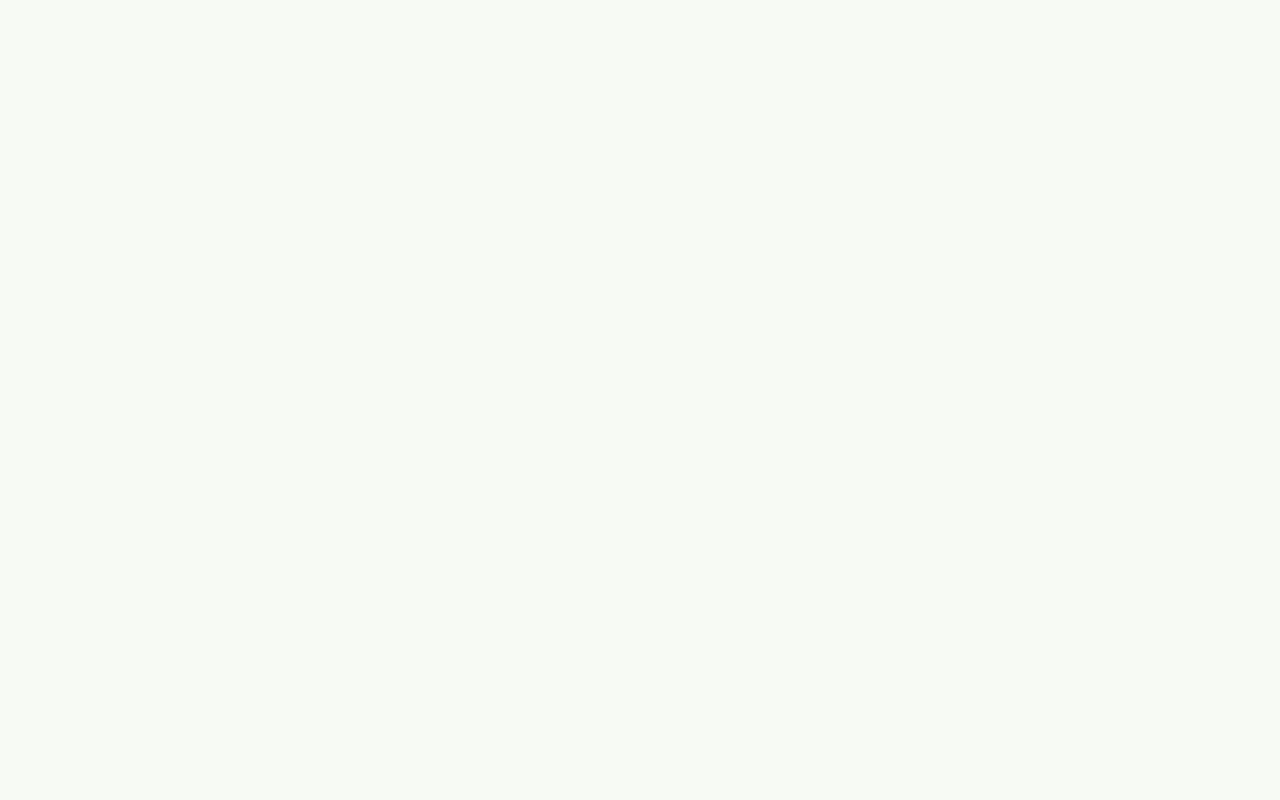
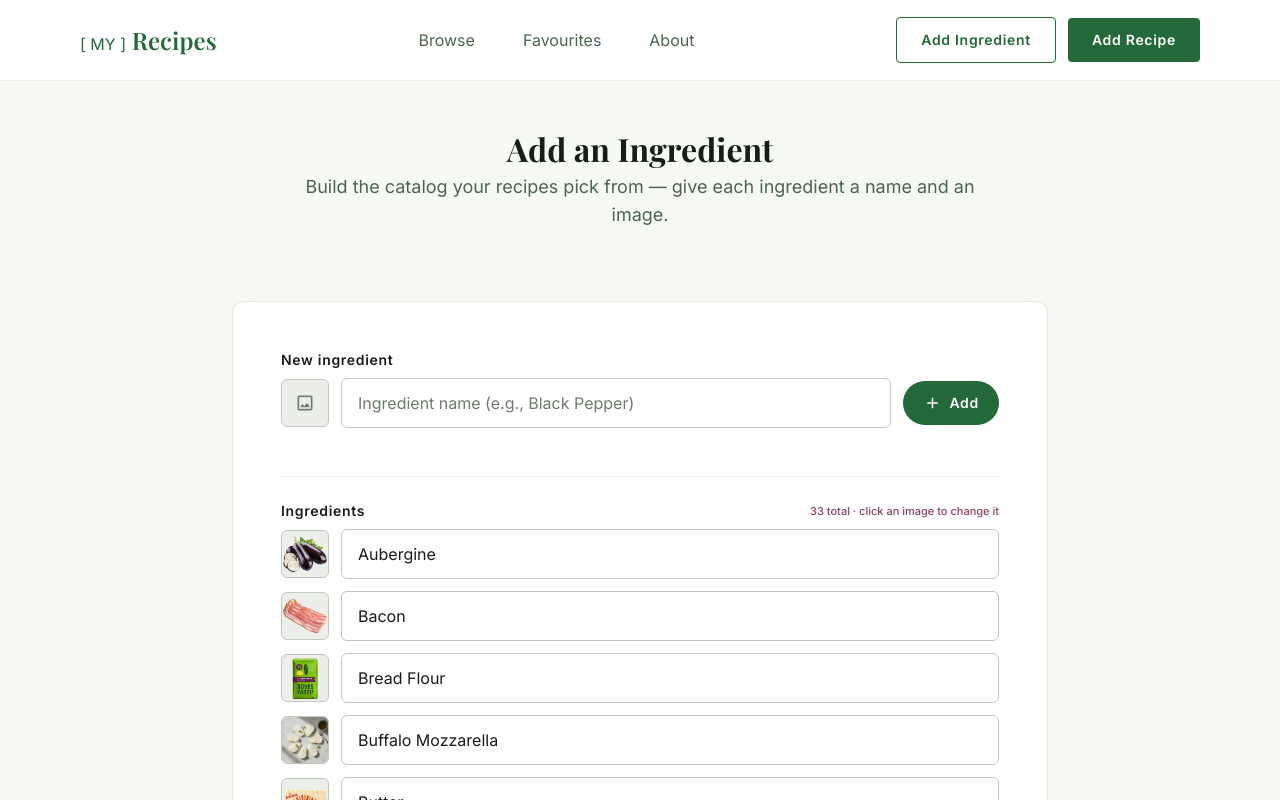
Before and after one commit to scottgemmell/my-recipes, a React (Vite) app: page /add-ingredient in a window 1280 px wide. Before the commit this address had no page. Shown: the top 800 px of the page. Built offline with nearby package versions, Linux system fonts and the light colour scheme.

Commit message:
Add ingredient management page
Add an "Add Ingredient" nav button and /add-ingredient page where you
can add catalog ingredients and edit each ingredient's name (inline) and
image (via a bundled-image picker modal). Extract a shared
IngredientImagePicker component and add a renameIngredient reducer.

```diff
--- a/src/App.tsx
+++ b/src/App.tsx
@@ -2,6 +2,7 @@ import { Routes, Route } from 'react-router-dom'
 import CollectionPage from './pages/CollectionPage'
 import RecipeDetailPage from './pages/RecipeDetailPage'
 import AddRecipePage from './pages/AddRecipePage'
+import AddIngredientPage from './pages/AddIngredientPage'
 import AboutPage from './pages/AboutPage'
 import FavouritesPage from './pages/FavouritesPage'
 import TagPage from './pages/TagPage'
@@ -13,6 +14,7 @@ export default function App() {
       <Route path="/recipe/:slug" element={<RecipeDetailPage />} />
       <Route path="/recipe/:slug/edit" element={<AddRecipePage />} />
       <Route path="/add" element={<AddRecipePage />} />
+      <Route path="/add-ingredient" element={<AddIngredientPage />} />
       <Route path="/about" element={<AboutPage />} />
       <Route path="/favourites" element={<FavouritesPage />} />
       <Route path="/tag/:tag" element={<TagPage />} />
--- /dev/null
+++ b/src/components/IngredientImagePicker.tsx
@@ -0,0 +1,62 @@
+import Icon from './Icon'
+import { INGREDIENT_IMAGES, resolveImageKey } from '../features/ingredients/imageRegistry'
+
+/** Small ingredient image preview (or a placeholder when none is set). */
+export function IngredientThumb({ imageKey, alt }: { imageKey?: string; alt: string }) {
+  const src = resolveImageKey(imageKey)
+  if (src) return <img src={src} alt={alt} className="w-full h-full object-cover" />
+  return (
+    <div className="w-full h-full flex items-center justify-center text-outline">
+      <Icon name="image" className="text-[20px]" />
+    </div>
+  )
+}
+
+/** Grid of the bundled images to choose from, plus a "no image" option. */
+export function ImagePickerPanel({
+  title,
+  onPick,
+  onClear,
+  onClose,
+}: {
+  title: string
+  onPick: (key: string) => void
+  onClear: () => void
+  onClose: () => void
+}) {
+  return (
+    <div className="border border-outline-variant rounded-lg p-sm bg-surface-container-low flex flex-col gap-sm">
+      <div className="flex items-center justify-between">
+        <span className="font-label-lg text-label-lg text-on-surface">{title}</span>
+        <button
+          type="button"
+          onClick={onClose}
+          className="text-secondary hover:text-on-surface"
+          aria-label="Close image picker"
+        >
+          <Icon name="close" className="text-[18px]" />
+        </button>
+      </div>
+      <div className="grid grid-cols-4 sm:grid-cols-6 gap-2 max-h-64 overflow-y-auto pr-1">
+        {INGREDIENT_IMAGES.map((img) => (
+          <button
+            key={img.key}
+            type="button"
+            onClick={() => onPick(img.key)}
+            title={img.key}
+            className="aspect-square rounded-md overflow-hidden border border-outline-variant hover:border-primary transition-colors"
+          >
+            <img src={img.src} alt={img.key} className="w-full h-full object-cover" />
+          </button>
+        ))}
+      </div>
+      <button
+        type="button"
+        onClick={onClear}
+        className="self-start font-label-sm text-label-sm text-secondary hover:text-error"
+      >
+        No image
+      </button>
+    </div>
+  )
+}
--- a/src/components/Navbar.tsx
+++ b/src/components/Navbar.tsx
@@ -49,7 +49,13 @@ export default function Navbar({ active = 'Browse' }: NavbarProps) {
         </div>
 
         {/* Actions */}
-        <div className="flex items-center gap-md">
+        <div className="flex items-center gap-sm">
+          <Link
+            to="/add-ingredient"
+            className="hidden md:block border border-primary text-primary px-md py-[12px] rounded font-label-lg text-label-lg cursor-pointer active:opacity-70 hover:bg-surface-container-low transition-all duration-200"
+          >
+            Add Ingredient
+          </Link>
           <Link
             to="/add"
             className="hidden md:block bg-primary text-on-primary px-md py-[12px] rounded font-label-lg text-label-lg cursor-pointer active:opacity-70 hover:brightness-110 transition-all duration-200"
--- a/src/features/ingredients/ingredientsSlice.ts
+++ b/src/features/ingredients/ingredientsSlice.ts
@@ -28,10 +28,16 @@ const ingredientsSlice = createSlice({
       const ing = state.items.find((i) => i.id === action.payload.id)
       if (ing) ing.imageKey = action.payload.imageKey
     },
+    /** Rename an ingredient (its id — and therefore recipe links — stays). */
+    renameIngredient(state, action: PayloadAction<{ id: string; name: string }>) {
+      const ing = state.items.find((i) => i.id === action.payload.id)
+      if (ing) ing.name = action.payload.name
+    },
   },
 })
 
-export const { addIngredient, setIngredientImage } = ingredientsSlice.actions
+export const { addIngredient, setIngredientImage, renameIngredient } =
+  ingredientsSlice.actions
 
 export default ingredientsSlice.reducer
 
--- /dev/null
+++ b/src/pages/AddIngredientPage.tsx
@@ -0,0 +1,156 @@
+import { useMemo, useState } from 'react'
+import Navbar from '../components/Navbar'
+import Footer from '../components/Footer'
+import Icon from '../components/Icon'
+import { IngredientThumb, ImagePickerPanel } from '../components/IngredientImagePicker'
+import { useAppDispatch, useAppSelector } from '../app/hooks'
+import {
+  addIngredient,
+  renameIngredient,
+  selectCatalog,
+  setIngredientImage,
+} from '../features/ingredients/ingredientsSlice'
+import { makeIngredientId } from '../features/ingredients/ingredientsData'
+
+const baseInput =
+  'w-full border rounded-md px-4 py-3 font-body text-body-md text-on-surface bg-surface-container-lowest placeholder:text-outline transition-colors focus:outline-none focus:ring-1 border-outline-variant focus:ring-primary focus:border-primary'
+
+type PickerTarget = { mode: 'new' } | { mode: 'edit'; id: string } | null
+
+export default function AddIngredientPage() {
+  const dispatch = useAppDispatch()
+  const catalog = useAppSelector(selectCatalog)
+
+  const [newName, setNewName] = useState('')
+  const [newImageKey, setNewImageKey] = useState<string | undefined>(undefined)
+  const [picker, setPicker] = useState<PickerTarget>(null)
+
+  // Stable order (by id) so renaming a row never makes it jump position.
+  const ordered = useMemo(() => [...catalog].sort((a, b) => a.id.localeCompare(b.id)), [catalog])
+
+  const addNew = () => {
+    const name = newName.trim()
+    if (!name) return
+    const id = makeIngredientId(name, catalog)
+    dispatch(addIngredient({ id, name, imageKey: newImageKey }))
+    setNewName('')
+    setNewImageKey(undefined)
+  }
+
+  return (
+    <div className="min-h-screen flex flex-col bg-surface">
+      <Navbar active="" />
+
+      <main className="flex-1 w-full max-w-4xl mx-auto px-margin-mobile md:px-margin-desktop py-lg flex flex-col gap-lg">
+        <div className="text-center max-w-2xl mx-auto mb-md">
+          <h1 className="font-display text-headline-lg-mobile md:text-headline-lg text-on-surface mb-xs">
+            Add an Ingredient
+          </h1>
+          <p className="font-body text-body-lg text-secondary">
+            Build the catalog your recipes pick from — give each ingredient a name and an image.
+          </p>
+        </div>
+
+        <div className="flex flex-col gap-lg bg-surface-container-lowest rounded-xl p-md md:p-lg border border-outline-variant/40 shadow-[0_4px_24px_rgba(141,170,145,0.04)]">
+          {/* New ingredient */}
+          <section className="flex flex-col gap-base">
+            <label className="font-label-lg text-label-lg text-on-surface">New ingredient</label>
+            <div className="flex items-center gap-sm">
+              <button
+                type="button"
+                onClick={() => setPicker({ mode: 'new' })}
+                className="w-12 h-12 shrink-0 rounded-md overflow-hidden border border-outline-variant bg-surface-container"
+                title="Choose image"
+              >
+                <IngredientThumb imageKey={newImageKey} alt="" />
+              </button>
+              <input
+                value={newName}
+                onChange={(e) => setNewName(e.target.value)}
+                onKeyDown={(e) => {
+                  if (e.key === 'Enter') {
+                    e.preventDefault()
+                    addNew()
+                  }
+                }}
+                placeholder="Ingredient name (e.g., Black Pepper)"
+                className={`${baseInput} flex-1`}
+              />
+              <button
+                type="button"
+                onClick={addNew}
+                className="shrink-0 px-5 py-3 rounded-full bg-primary text-on-primary font-label-lg text-label-lg hover:brightness-110 transition-all duration-200 flex items-center gap-2"
+              >
+                <Icon name="add" className="text-[18px]" /> Add
+              </button>
+            </div>
+          </section>
+
+          {/* Existing ingredients */}
+          <section className="flex flex-col gap-base pt-md border-t border-outline-variant/30">
+            <div className="flex items-center justify-between">
+              <label className="font-label-lg text-label-lg text-on-surface">Ingredients</label>
+              <span className="font-label-sm text-label-sm text-tertiary">
+                {ordered.length} total · click an image to change it
+              </span>
+            </div>
+            <div className="flex flex-col gap-sm">
+              {ordered.map((ing) => (
+                <div key={ing.id} className="flex items-center gap-sm">
+                  <button
+                    type="button"
+                    onClick={() => setPicker({ mode: 'edit', id: ing.id })}
+                    className="w-12 h-12 shrink-0 rounded-md overflow-hidden border border-outline-variant bg-surface-container"
+                    title="Change image"
+                  >
+                    <IngredientThumb imageKey={ing.imageKey} alt={ing.name} />
+                  </button>
+                  <input
+                    value={ing.name}
+                    onChange={(e) =>
+                      dispatch(renameIngredient({ id: ing.id, name: e.target.value }))
+                    }
+                    className={`${baseInput} flex-1`}
+                    aria-label={`Name for ${ing.name}`}
+                  />
+                </div>
+              ))}
+            </div>
+          </section>
+        </div>
+      </main>
+
+      <Footer />
+
+      {/* Image picker modal */}
+      {picker && (
+        <div
+          className="fixed inset-0 z-[100] flex items-center justify-center p-md"
+          onClick={() => setPicker(null)}
+        >
+          <div className="absolute inset-0 bg-on-surface/40 backdrop-blur-sm" />
+          <div className="relative w-full max-w-lg" onClick={(e) => e.stopPropagation()}>
+            <ImagePickerPanel
+              title={
+                picker.mode === 'new'
+                  ? 'Choose an image'
+                  : `Image for ${catalog.find((c) => c.id === picker.id)?.name ?? 'ingredient'}`
+              }
+              onPick={(key) => {
+                if (picker.mode === 'new') setNewImageKey(key)
+                else dispatch(setIngredientImage({ id: picker.id, imageKey: key }))
+                setPicker(null)
+              }}
+              onClear={() => {
+                if (picker.mode === 'new') setNewImageKey(undefined)
+                else dispatch(setIngredientImage({ id: picker.id, imageKey: undefined }))
+                setPicker(null)
+              }}
+              onClose={() => setPicker(null)}
+            />
+          </div>
+        </div>
+      )}
+    </div>
+  )
+}
```
